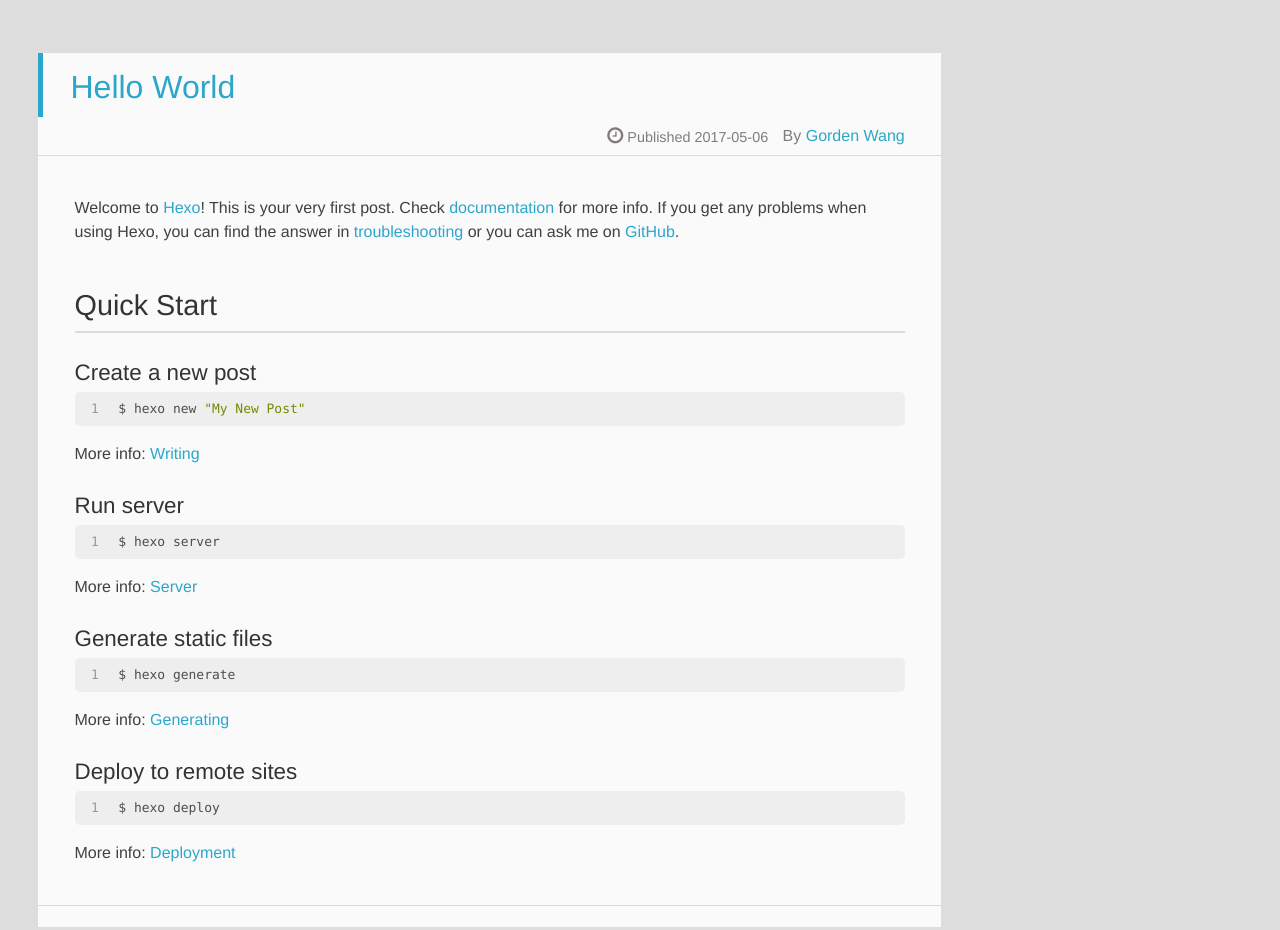
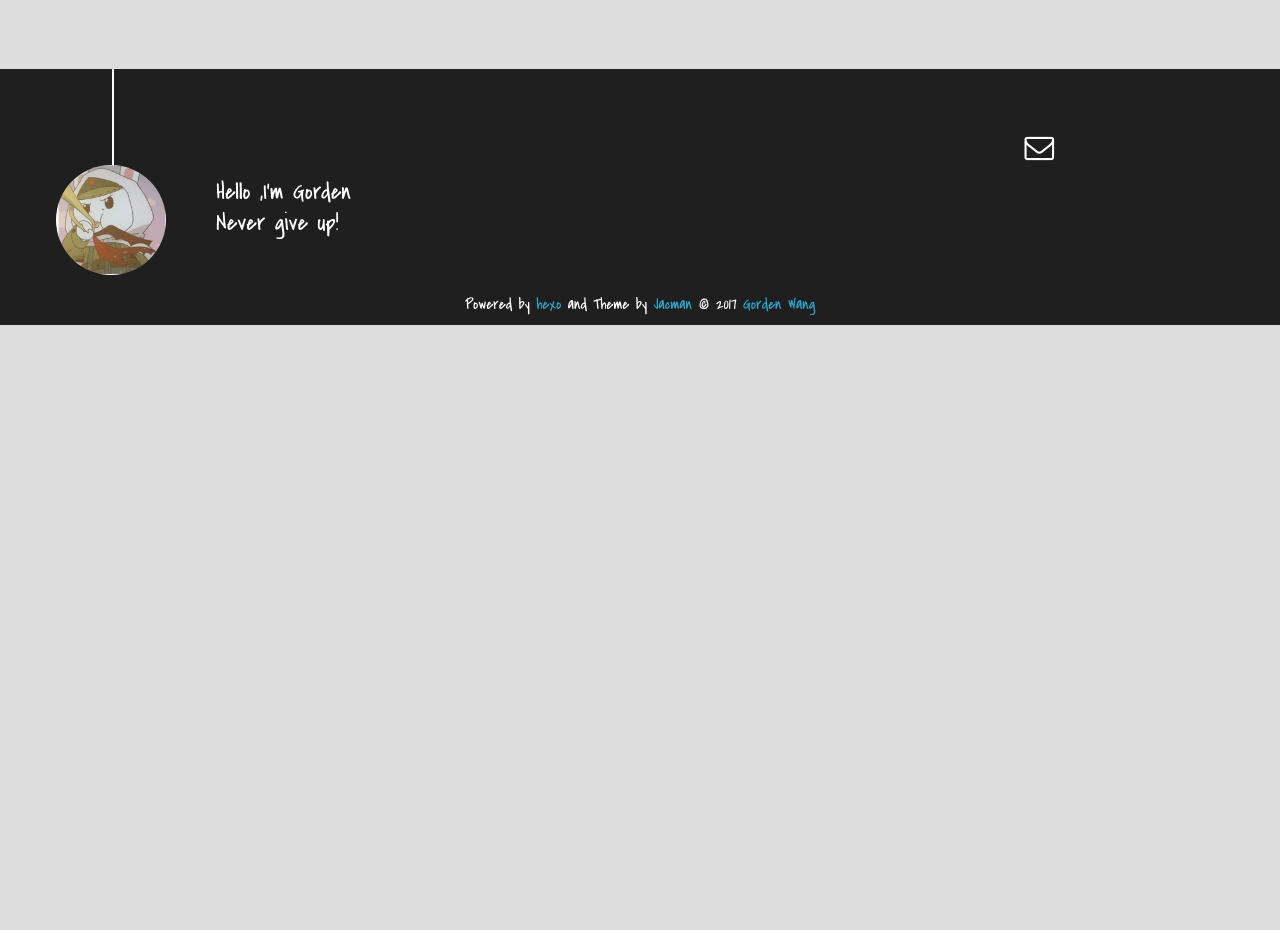
Before and after one commit to Gorden2001/Gorden2001.github.io, a plain HTML site: page index.html in a window 1280 px wide. Shown: the part 880-1810 px from the top of the page. After the commit the page ends 1205 px from the top, so only its background shows below. Drawn offline with Linux system fonts and the light colour scheme; a script that the page names is missing.

Commit message:
Site updated: 2017-05-08 13:49:45

```diff
--- a/index.html
+++ b/index.html
@@ -188,64 +188,6 @@
 
 
 
-
-    <article class="post-expand post" itemprop="articleBody">
-        <header class="article-info clearfix">
-  <h1 itemprop="name">
-
-      <a href="/2017/05/06/hello-world/" title="Hello World" itemprop="url">Hello World</a>
-  </h1>
-  <p class="article-author">By
-
-		<a href="/about" title="Gorden Wang" target="_blank" itemprop="author">Gorden Wang</a>
-
-  <p class="article-time">
-    <time datetime="2017-05-06T03:52:36.531Z" itemprop="datePublished"> Published 2017-05-06</time>
-
-  </p>
-</header>
-    <div class="article-content">
-
-        <p>Welcome to <a href="https://hexo.io/" target="_blank" rel="external">Hexo</a>! This is your very first post. Check <a href="https://hexo.io/docs/" target="_blank" rel="external">documentation</a> for more info. If you get any problems when using Hexo, you can find the answer in <a href="https://hexo.io/docs/troubleshooting.html" target="_blank" rel="external">troubleshooting</a> or you can ask me on <a href="https://github.com/hexojs/hexo/issues" target="_blank" rel="external">GitHub</a>.</p>
-<h2 id="Quick-Start"><a href="#Quick-Start" class="headerlink" title="Quick Start"></a>Quick Start</h2><h3 id="Create-a-new-post"><a href="#Create-a-new-post" class="headerlink" title="Create a new post"></a>Create a new post</h3><figure class="highlight bash"><table><tr><td class="gutter"><pre><div class="line">1</div></pre></td><td class="code"><pre><div class="line">$ hexo new <span class="string">"My New Post"</span></div></pre></td></tr></table></figure>
-<p>More info: <a href="https://hexo.io/docs/writing.html" target="_blank" rel="external">Writing</a></p>
-<h3 id="Run-server"><a href="#Run-server" class="headerlink" title="Run server"></a>Run server</h3><figure class="highlight bash"><table><tr><td class="gutter"><pre><div class="line">1</div></pre></td><td class="code"><pre><div class="line">$ hexo server</div></pre></td></tr></table></figure>
-<p>More info: <a href="https://hexo.io/docs/server.html" target="_blank" rel="external">Server</a></p>
-<h3 id="Generate-static-files"><a href="#Generate-static-files" class="headerlink" title="Generate static files"></a>Generate static files</h3><figure class="highlight bash"><table><tr><td class="gutter"><pre><div class="line">1</div></pre></td><td class="code"><pre><div class="line">$ hexo generate</div></pre></td></tr></table></figure>
-<p>More info: <a href="https://hexo.io/docs/generating.html" target="_blank" rel="external">Generating</a></p>
-<h3 id="Deploy-to-remote-sites"><a href="#Deploy-to-remote-sites" class="headerlink" title="Deploy to remote sites"></a>Deploy to remote sites</h3><figure class="highlight bash"><table><tr><td class="gutter"><pre><div class="line">1</div></pre></td><td class="code"><pre><div class="line">$ hexo deploy</div></pre></td></tr></table></figure>
-<p>More info: <a href="https://hexo.io/docs/deployment.html" target="_blank" rel="external">Deployment</a></p>
-
-
-
-        <p class="article-more-link">
-
-       </p>
-    </div>
-    <footer class="article-footer clearfix">
-<div class="article-catetags">
-
-
-</div>
-
-
-
-
-<div class="comments-count">
-
-</div>
-
-</footer>
-
-
-    </article>
-
-
-
-
-
-
-
 </div>
       <div class="openaside"><a class="navbutton" href="#" title="Show Sidebar"></a></div>
 
@@ -264,11 +206,11 @@
 		<ul class="clearfix">
 
 
-				<li><a href="/tags/其他/" title="其他">其他<sup>1</sup></a></li>
+				<li><a href="/tags/图论-搜索/" title="图论, 搜索">图论, 搜索<sup>1</sup></a></li>
 
 
 
-				<li><a href="/tags/图论-搜索/" title="图论, 搜索">图论, 搜索<sup>1</sup></a></li>
+				<li><a href="/tags/其他/" title="其他">其他<sup>1</sup></a></li>
 
 
 		</ul>
```
Also changed, not shown: 2017/05/06/My-first-blog/index.html (+2 -10 lines), 2017/05/07/Uva10047-搜索/index.html (+2 -2 lines), archives/2017/05/index.html (+1 -14 lines), archives/2017/index.html (+1 -14 lines), archives/index.html (+1 -14 lines).
